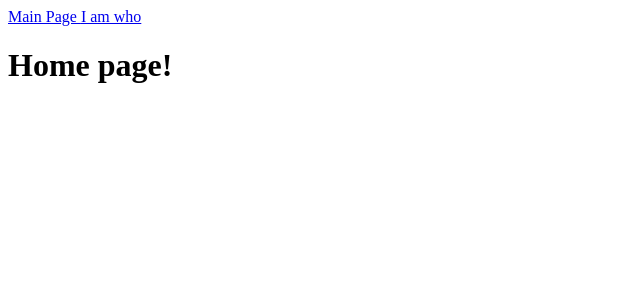
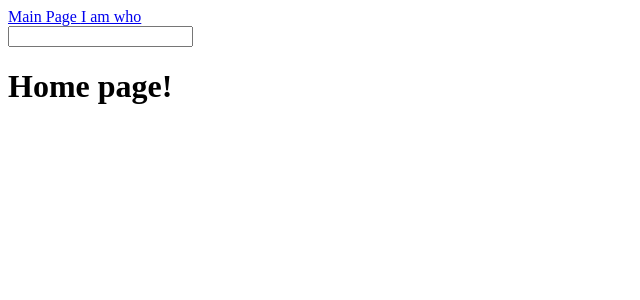
Before and after one commit to lazy-sky/vue_practice, a Vue app: page / in a window 1280 px wide. Shown: the top 300 px of the page, without its empty margins (0-640 px from the left). Built offline with nearby package versions, Linux system fonts and the light colour scheme; the HTML template or start-up script is replaced by a standard one.

Commit message:
click event to movies

```diff
--- a/src/App.vue
+++ b/src/App.vue
@@ -1,14 +1,45 @@
 <template>
   <TheHeader />
+  <input
+    v-model="searchText"
+    type="text"
+    @keyup.enter="fetchMovies"
+  />
+  <div
+    v-for="movie in movies"
+    :key="movie.imdbID"
+    @click="moveTo(movie.imdbID)"
+  >
+    {{ movie.Title }}
+  </div>
   <RouterView />
 </template>
 
 <script>
+import axios from 'axios'
 import TheHeader from '~/components/TheHeader'
 
 export default {
   components: {
     TheHeader
+  },
+
+  data() {
+    return {
+      searchText: '',
+      movies: []
+    }
+  },
+
+  methods: {
+    async fetchMovies() {
+      const { data } = await axios.get(`https://www.omdbapi.com/?apikey=7035c60c&s=${this.searchText}`)
+      this.movies = data.Search
+    },
+
+    moveTo(id) {
+      this.$router.push(`/movies/${id}`)
+    }
   }
 }
 </script>
```
